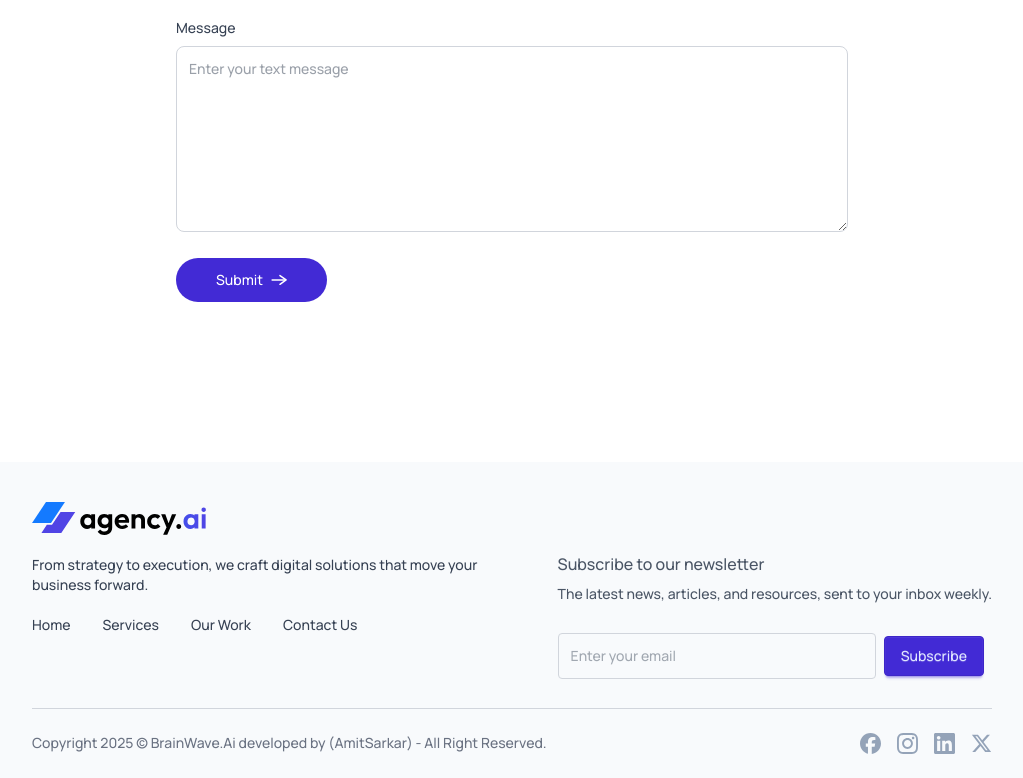
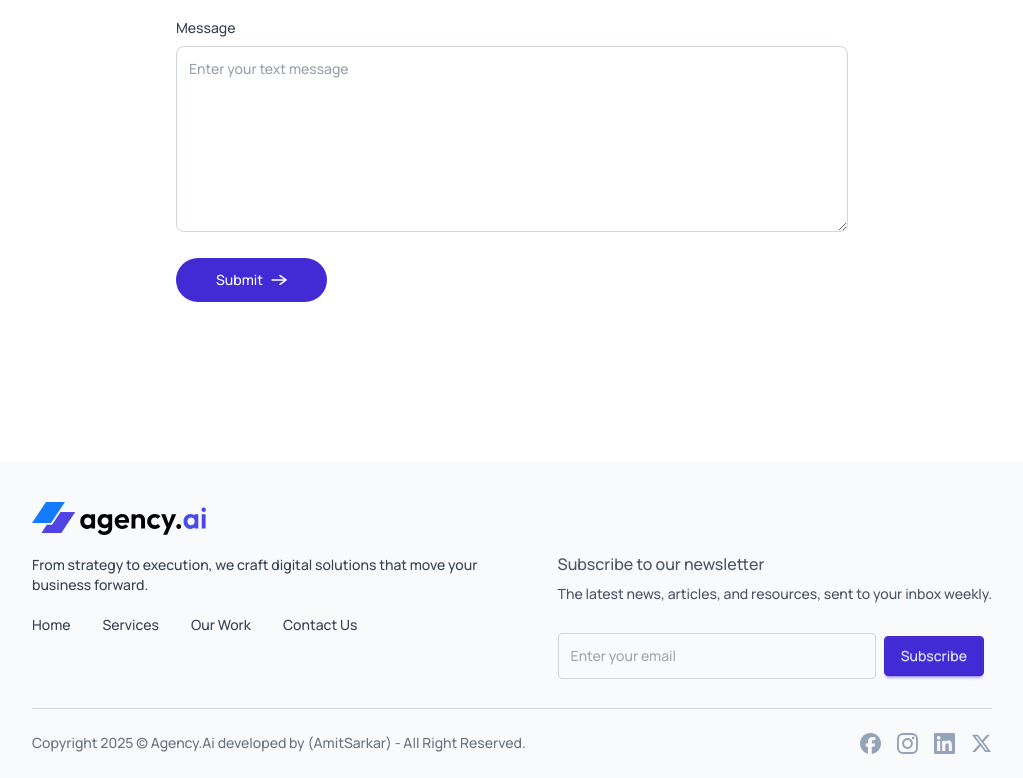
Before and after one commit to Amitkumersarkar/BrainWave, a React (Vite) app: page / in a window 1280 px wide. Shown: the part 3366-4144 px from the top of the page, without its empty margins (128-1151 px from the left). Built offline with nearby package versions, Linux system fonts and the light colour scheme.

Commit message:
final updated

```diff
--- a/src/components/Footer/Footer.jsx
+++ b/src/components/Footer/Footer.jsx
@@ -30,7 +30,7 @@ const Footer = ({ theme }) => {
             <hr className="border-gray-300 dark:border-gray-600 my-6" />
             {/* footer bottom */}
             <div className="flex justify-center sm:justify-between flex-wrap gap-4 text-sm text-gray-500 pb-6">
-                <p className="">Copyright 2025 © BrainWave.Ai developed by (AmitSarkar) - All Right Reserved.</p>
+                <p className="">Copyright 2025 © Agency.Ai developed by (AmitSarkar) - All Right Reserved.</p>
                 <div className="flex justify-between items-center  gap-4">
                     <img src={assets.facebook_icon} alt="" />
                     <img src={assets.instagram_icon} alt="" />
```
